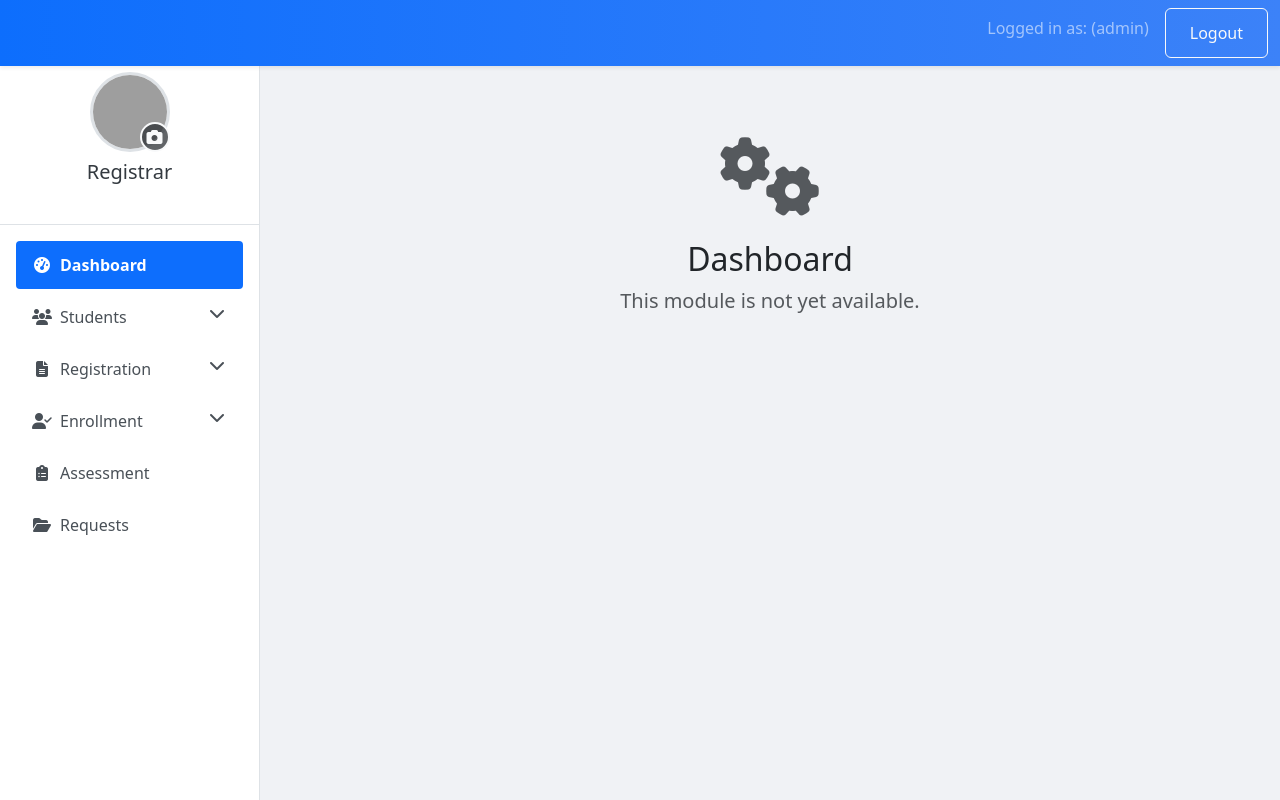
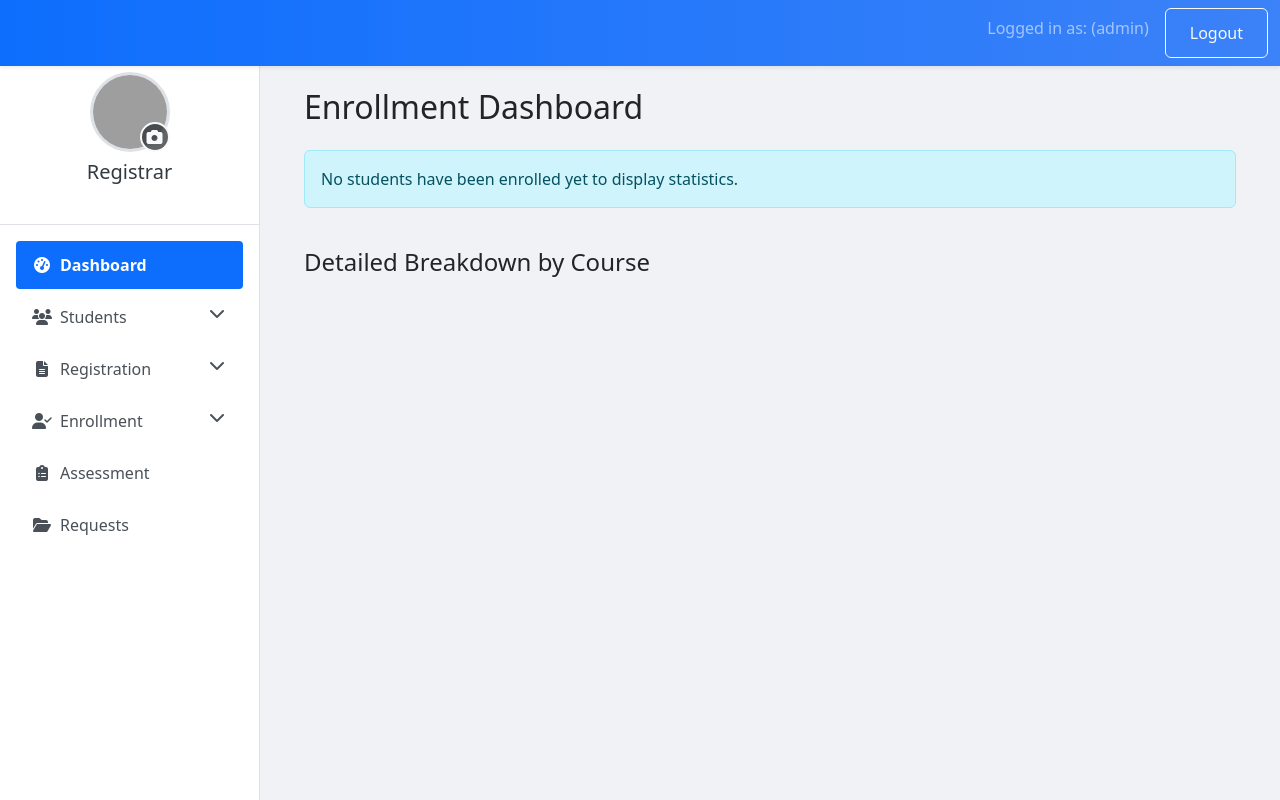
Before and after one commit to yurshtinkai/REGISTRAR-RMS-FRONTEND, a React (Create React App) app: page /admin/dashboard in a window 1280 px wide. Built offline with nearby package versions, Linux system fonts and the light colour scheme; sample sign-in values are in the browser's storage; grey boxes are pictures that could not be loaded.

Commit message:
Initial commit

```diff
--- a/src/App.js
+++ b/src/App.js
@@ -16,10 +16,11 @@ import PlaceholderView from './components/admin/PlaceholderView';
 import ImageViewModal from './components/common/ImageViewModal';
 import DocumentViewModal from './components/common/DocumentViewModal';
 import AllStudentsView from './components/admin/AllStudentsView';
+import DashboardView from './components/admin/DashboardView'; // <-- IMPORT a new component
 
 // Import data and utils
 import { createDummyRegistrations } from './data/dummyData';
-import { getUserRole } from './utils/api'; // Removed unused getToken import
+import { getUserRole } from './utils/api';
 
 // Admin Layout Component
 const AdminLayout = ({ onProfileClick, setStudentToEnroll }) => (
@@ -141,15 +142,13 @@ function App() {
               </ProtectedRoute>
             }
           >
-            <Route path="dashboard" element={<PlaceholderView title="Dashboard" />} />
+            <Route path="dashboard" element={<DashboardView enrolledStudents={enrolledStudents} />} />
             <Route path="all-students" element={<AllStudentsView enrolledStudents={enrolledStudents} />} />
             <Route path="all-registrations" element={<AllRegistrationsView registrations={registrations} setRegistrations={setRegistrations} />} />
-            {/* --- FIX IS HERE --- */}
             <Route
               path="enrollment/unenrolled"
               element={<UnenrolledRegistrationsView registrations={registrations} onEnrollStudent={setStudentToEnroll} />}
             />
-            {/* --- END OF FIX --- */}
             <Route path="enrollment/new" element={<NewEnrollmentView student={studentToEnroll} onCompleteEnrollment={handleCompleteEnrollment} registrations={registrations} setStudentToEnroll={setStudentToEnroll} />} />
             <Route path="assessment" element={<PlaceholderView title="Assessment" />} />
             <Route path="requests" element={<RequestManagementView setDocumentModalData={setDocumentModalData} />} />
--- /dev/null
+++ b/src/components/admin/DashboardView.js
@@ -0,0 +1,143 @@
+import React from 'react';
+
+// A helper function to process the student data and generate statistics
+const processStudentData = (students) => {
+  const departmentMapping = {
+    'BSIT': 'College of Computer Studies',
+    'BSCS': 'College of Computer Studies',
+    'BSBA-HRDM': 'College of Business Administration',
+    'BSED-EN': 'College of Education',
+    'BS-ARCH': 'College of Architecture',
+  };
+
+  const stats = {};
+
+  students.forEach(student => {
+    const department = departmentMapping[student.course] || 'Other';
+    const course = student.course;
+    // For this demo, we'll assume all are "First Year".
+    // This could be enhanced later if you have year level data.
+    const yearLevel = 'First Year';
+
+    // Initialize department if it doesn't exist
+    if (!stats[department]) {
+      stats[department] = {
+        total: 0,
+        courses: {}
+      };
+    }
+
+    // Initialize course if it doesn't exist
+    if (!stats[department].courses[course]) {
+      stats[department].courses[course] = {};
+    }
+
+    // Initialize year level if it doesn't exist
+    if (!stats[department].courses[course][yearLevel]) {
+      stats[department].courses[course][yearLevel] = {
+        male: 0,
+        female: 0,
+        total: 0,
+      };
+    }
+
+    // Increment counts
+    stats[department].total++;
+    stats[department].courses[course][yearLevel].total++;
+    if (student.gender.toLowerCase() === 'male') {
+      stats[department].courses[course][yearLevel].male++;
+    } else {
+      stats[department].courses[course][yearLevel].female++;
+    }
+  });
+
+  return stats;
+};
+
+
+function DashboardView({ enrolledStudents }) {
+  const statistics = processStudentData(enrolledStudents);
+  // const totalEnrolled = enrolledStudents.length; // This variable was unused
+
+  // Define colors for the department cards
+  const departmentColors = {
+    'College of Computer Studies': 'bg-primary',
+    'College of Business Administration': 'bg-success',
+    'College of Education': 'bg-info',
+    'College of Architecture': 'bg-warning text-dark',
+    'Other': 'bg-secondary'
+  };
+
+  return (
+    <div className="container-fluid">
+      <h2 className="mb-4">Enrollment Dashboard</h2>
+
+      {/* Overall Statistics Cards */}
+      <div className="row mb-4">
+        {Object.keys(statistics).length > 0 ? (
+          Object.keys(statistics).map(department => (
+            <div className="col-md-6 col-xl-3 mb-4" key={department}>
+              <div className={`card text-white h-100 ${departmentColors[department] || 'bg-dark'}`}>
+                <div className="card-body">
+                  <div className="d-flex justify-content-between align-items-start">
+                    <div>
+                      <h5 className="card-title mb-0">{department}</h5>
+                      <small>Total Enrolled</small>
+                    </div>
+                    <div className="display-4 fw-bold">
+                      {statistics[department].total}
+                    </div>
+                  </div>
+                </div>
+              </div>
+            </div>
+          ))
+        ) : (
+          <div className="col-12">
+            <div className="alert alert-info">No students have been enrolled yet to display statistics.</div>
+          </div>
+        )}
+      </div>
+
+      {/* Detailed Breakdown Section */}
+      <h4 className="mb-3">Detailed Breakdown by Course</h4>
+      <div className="row">
+        {Object.keys(statistics).map(department => (
+            Object.keys(statistics[department].courses).map(course => (
+              <div className="col-md-6 col-lg-4 mb-4" key={course}>
+                <div className="card h-100">
+                  <div className="card-header">
+                    <h5 className="mb-0">{course}</h5>
+                    <small className="text-muted">{department}</small>
+                  </div>
+                  <div className="card-body">
+                    {Object.keys(statistics[department].courses[course]).map(yearLevel => (
+                      <div key={yearLevel}>
+                        <h6 className="card-title">{yearLevel}</h6>
+                        <ul className="list-group list-group-flush">
+                          <li className="list-group-item d-flex justify-content-between align-items-center">
+                            Total Students
+                            <span className="badge bg-primary rounded-pill">{statistics[department].courses[course][yearLevel].total}</span>
+                          </li>
+                          <li className="list-group-item d-flex justify-content-between align-items-center">
+                            Male
+                            <span className="badge bg-light text-dark rounded-pill">{statistics[department].courses[course][yearLevel].male}</span>
+                          </li>
+                          <li className="list-group-item d-flex justify-content-between align-items-center">
+                            Female
+                            <span className="badge bg-light text-dark rounded-pill">{statistics[department].courses[course][yearLevel].female}</span>
+                          </li>
+                        </ul>
+                      </div>
+                    ))}
+                  </div>
+                </div>
+              </div>
+            ))
+        ))}
+      </div>
+    </div>
+  );
+}
+
+export default DashboardView;
```
